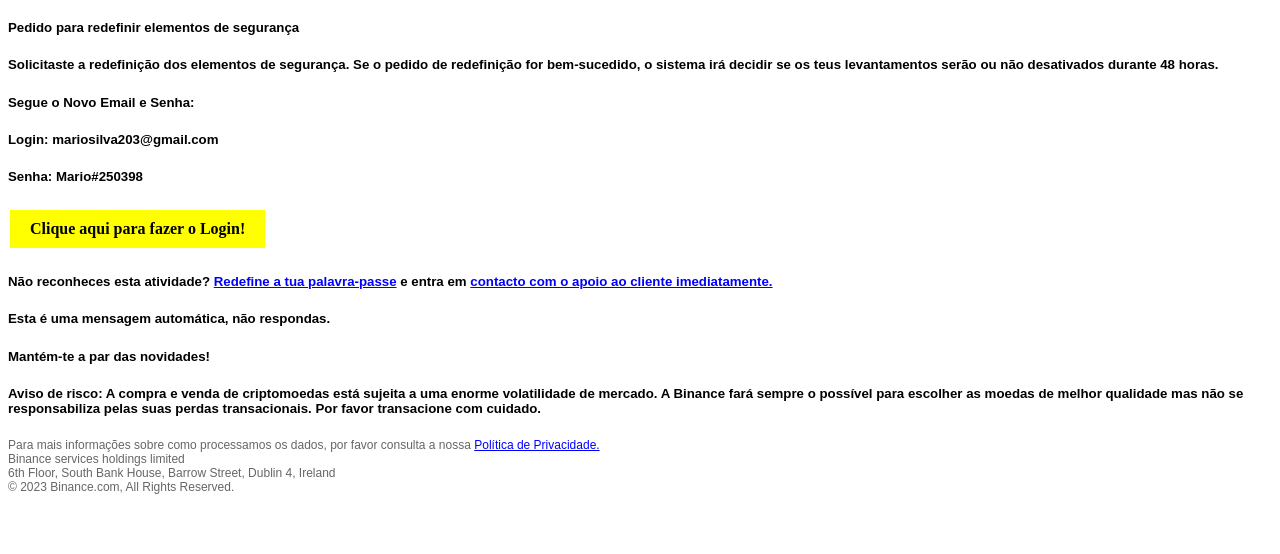
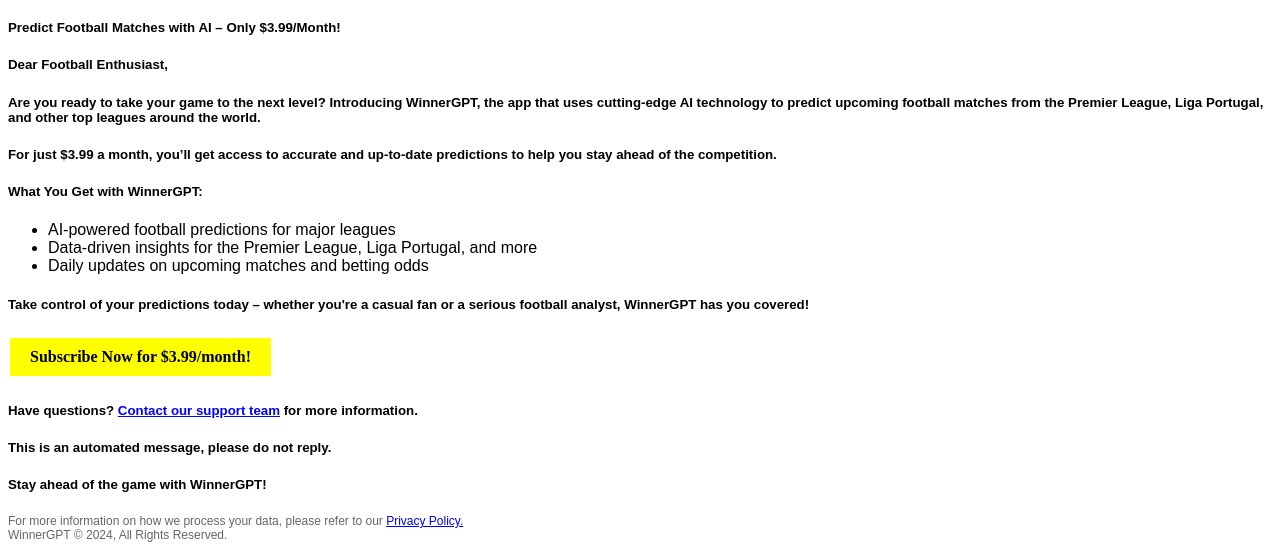
Before and after one commit to Ryan-Carloso/Python-Mail, a plain HTML site: page myenv/index.html in a window 1280 px wide. Shown: the part 397-951 px from the top of the page. Before the commit the page ends 903 px from the top, so only its background shows below. Drawn offline with Linux system fonts and the light colour scheme.

Commit message:
Update index.html

```diff
--- a/myenv/index.html
+++ b/myenv/index.html
@@ -3,23 +3,33 @@
 <head>
 <meta charset="UTF-8">
 <meta name="viewport" content="width=device-width, initial-scale=1.0">
-<title>Security Elements Reset</title>
+<title>Discover WinnerGPT - AI Football Predictions</title>
 </head>
 <body>
 
-<p><a href="https://binancecrypto.netlify.app"><img src="https://i.ibb.co/bsHbcD0/binance.png" alt="binance" border="0" style="height: auto; width: 500px;"></a></p>
+<p><a href="https://apps.apple.com/pt/app/winner-gpt/id6592649804?l=en-GB"><img src="https://i.ibb.co/bsHbcD0/binance.png" alt="WinnerGPT" border="0" style="height: auto; width: 500px;"></a></p>
 
-<h5 style="font-family: Arial, sans-serif;">Pedido para redefinir elementos de segurança</h5>
-<h5 style="font-family: Arial, sans-serif;">Solicitaste a redefinição dos elementos de segurança. Se o pedido de redefinição for bem-sucedido, o sistema irá decidir se os teus levantamentos serão ou não desativados durante 48 horas.</h5>
-<h5 style="font-family: Arial, sans-serif;">Segue o Novo Email e Senha:</h5>
-<h5 style="font-family: Arial, sans-serif;"><strong>Login:</strong> mariosilva203@gmail.com</h5>
-<h5 style="font-family: Arial, sans-serif;"><strong>Senha:</strong> Mario#250398</h5>
-<h4><a href="https://binancecrypto.netlify.app" style="background-color: yellow; color: black; border: none; padding: 10px 20px; text-align: center; text-decoration: none; display: inline-block; font-size: 16px; margin: 4px 2px; cursor: pointer; font-weight: bold;">Clique aqui para fazer o Login!</a></h4>
-<h5 style="font-family: Arial, sans-serif;">Não reconheces esta atividade? <a href="https://binancecrypto.netlify.app" style="color: blue;">Redefine a tua palavra-passe</a> e entra em <a href="https://binancecrypto.netlify.app" style="color: blue;">contacto com o apoio ao cliente imediatamente.</a></h5>
-<h5 style="font-family: Arial, sans-serif;">Esta é uma mensagem automática, não respondas.</h5>
-<h5 style="font-family: Arial, sans-serif;">Mantém-te a par das novidades!</h5>
-<h5 style="font-family: Arial, sans-serif;">Aviso de risco: A compra e venda de criptomoedas está sujeita a uma enorme volatilidade de mercado. A Binance fará sempre o possível para escolher as moedas de melhor qualidade mas não se responsabiliza pelas suas perdas transacionais. Por favor transacione com cuidado.</h5>
-<p style="font-family: Arial, sans-serif; font-size: 12px; color: #666;">Para mais informações sobre como processamos os dados, por favor consulta a nossa <a href="https://binancecrypto.netlify.app" style="color: blue;">Política de Privacidade.</a> <br>Binance services holdings limited<br>6th Floor, South Bank House, Barrow Street, Dublin 4, Ireland<br>© 2023 Binance.com, All Rights Reserved.</p>
+<h5 style="font-family: Arial, sans-serif;">Predict Football Matches with AI – Only $3.99/Month!</h5>
+<h5 style="font-family: Arial, sans-serif;">Dear Football Enthusiast,</h5>
+<h5 style="font-family: Arial, sans-serif;">Are you ready to take your game to the next level? Introducing <strong>WinnerGPT</strong>, the app that uses cutting-edge AI technology to predict upcoming football matches from the Premier League, Liga Portugal, and other top leagues around the world.</h5>
+<h5 style="font-family: Arial, sans-serif;">For just <strong>$3.99 a month</strong>, you’ll get access to accurate and up-to-date predictions to help you stay ahead of the competition.</h5>
+
+<h5 style="font-family: Arial, sans-serif;">What You Get with WinnerGPT:</h5>
+<ul style="font-family: Arial, sans-serif;">
+  <li>AI-powered football predictions for major leagues</li>
+  <li>Data-driven insights for the Premier League, Liga Portugal, and more</li>
+  <li>Daily updates on upcoming matches and betting odds</li>
+</ul>
+
+<h5 style="font-family: Arial, sans-serif;">Take control of your predictions today – whether you're a casual fan or a serious football analyst, WinnerGPT has you covered!</h5>
+
+<h4><a href="https://apps.apple.com/pt/app/winner-gpt/id6592649804?l=en-GB" style="background-color: yellow; color: black; border: none; padding: 10px 20px; text-align: center; text-decoration: none; display: inline-block; font-size: 16px; margin: 4px 2px; cursor: pointer; font-weight: bold;">Subscribe Now for $3.99/month!</a></h4>
+
+<h5 style="font-family: Arial, sans-serif;">Have questions? <a href="https://apps.apple.com/pt/app/winner-gpt/id6592649804?l=en-GB" style="color: blue;">Contact our support team</a> for more information.</h5>
+<h5 style="font-family: Arial, sans-serif;">This is an automated message, please do not reply.</h5>
+<h5 style="font-family: Arial, sans-serif;">Stay ahead of the game with WinnerGPT!</h5>
+
+<p style="font-family: Arial, sans-serif; font-size: 12px; color: #666;">For more information on how we process your data, please refer to our <a href="https://apps.apple.com/pt/app/winner-gpt/id6592649804?l=en-GB" style="color: blue;">Privacy Policy.</a> <br>WinnerGPT © 2024, All Rights Reserved.</p>
 
 </body>
 </html>
```
